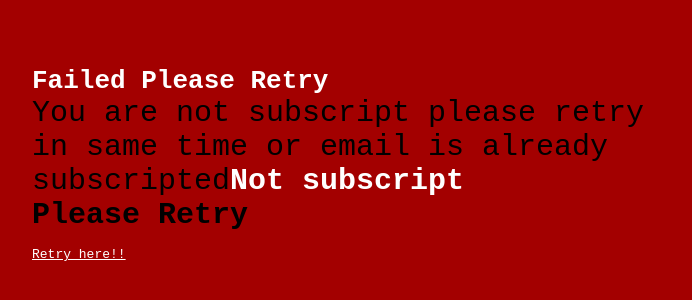
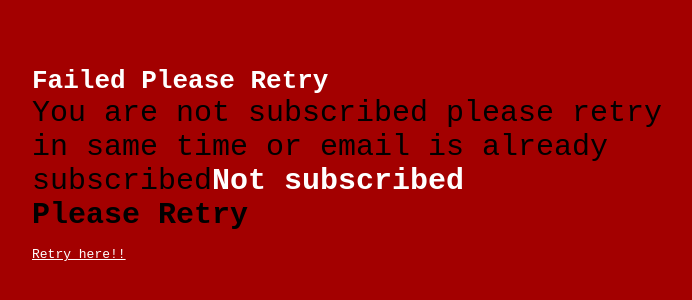
Before and after one commit to harsh-vish14/Mail-chip-subscription, a website: page fail.html in a window 1280 px wide. Shown: the part 236-536 px from the top of the page, without its empty margins (288-980 px from the left). Drawn offline with Linux system fonts and the light colour scheme.

Commit message:
changing text mistake

```diff
--- a/fail.html
+++ b/fail.html
@@ -29,8 +29,8 @@
     <div class="jumbotron jumbotron-fluid" >
         <div class="container">
             <h1 class="display-3" style="color: rgb(255, 255, 255);">Failed Please Retry</h1>
-            <p class="lead" style="font-size: 30px;">You are not subscript please retry in same time or email is already subscripted<span
-                    style="color: rgb(255, 255, 255); font-weight: 900;">Not subscript</span><br>
+            <p class="lead" style="font-size: 30px;">You are not subscribed please retry in same time or email is already subscribed<span
+                    style="color: rgb(255, 255, 255); font-weight: 900;">Not subscribed</span><br>
             <h4 style="font-size: 30px;">Please Retry</h4>
             </p>
         </div><br>
```
Also changed, not shown: success.html (+1 -1 lines).
